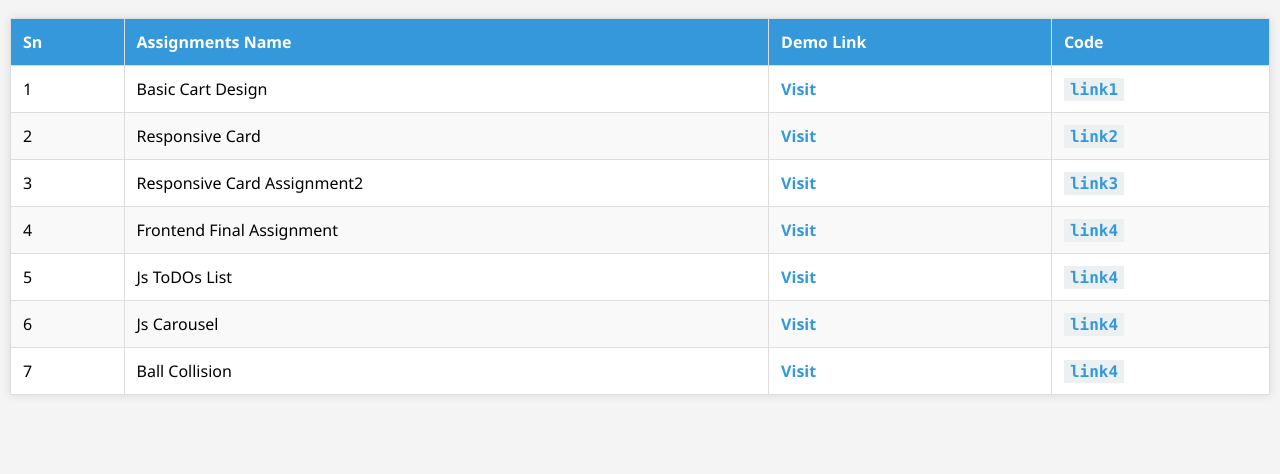
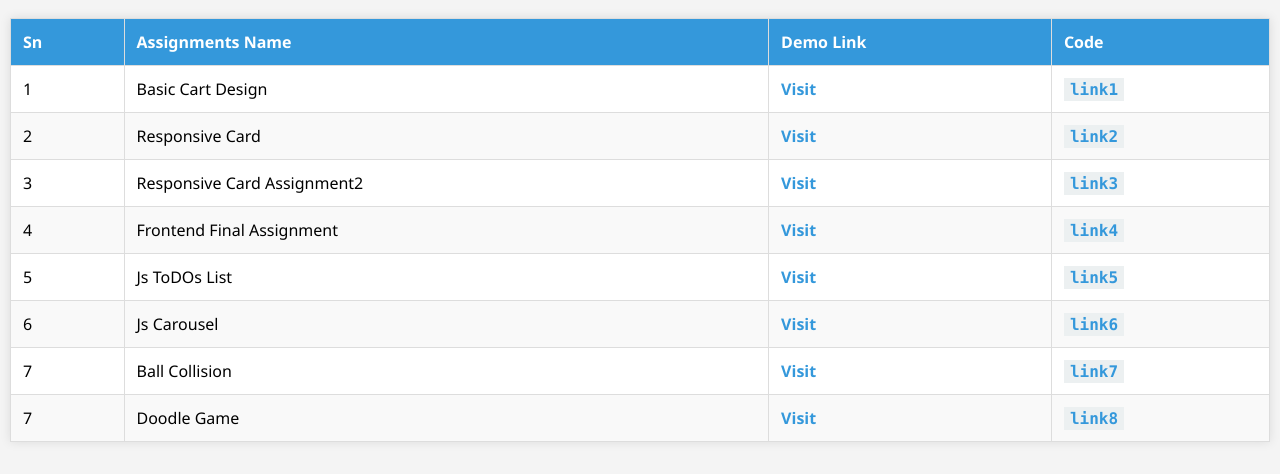
Before and after one commit to smanish2055/Manish.github.io, a plain HTML site: page index.html in a window 1280 px wide. Shown: the part 326-800 px from the top of the page. Drawn offline with Linux system fonts and the light colour scheme.

Commit message:
doodle game updated

```diff
--- a/index.html
+++ b/index.html
@@ -169,7 +169,7 @@
             <code
               ><a
                 href="https://github.com/smanish2055/smanish2055.github.io/tree/Assignments/JsTodoList"
-                >link4</a
+                >link5</a
               ></code
             >
           </td>
@@ -185,7 +185,7 @@
             <code
               ><a
                 href="https://github.com/smanish2055/smanish2055.github.io/tree/Assignments/Carousel"
-                >link4</a
+                >link6</a
               ></code
             >
           </td>
@@ -201,7 +201,23 @@
             <code
               ><a
                 href="https://github.com/smanish2055/smanish2055.github.io/tree/Assignments/Ball_Collision"
-                >link4</a
+                >link7</a
+              ></code
+            >
+          </td>
+        </tr>
+
+        <tr>
+          <td>7</td>
+          <td>Doodle Game</td>
+          <td>
+            <a href="./Doodel_game/index.html">Visit</a>
+          </td>
+          <td>
+            <code
+              ><a
+                href="https://github.com/smanish2055/smanish2055.github.io/tree/Assignments/Doodel_game"
+                >link8</a
               ></code
             >
           </td>
```
